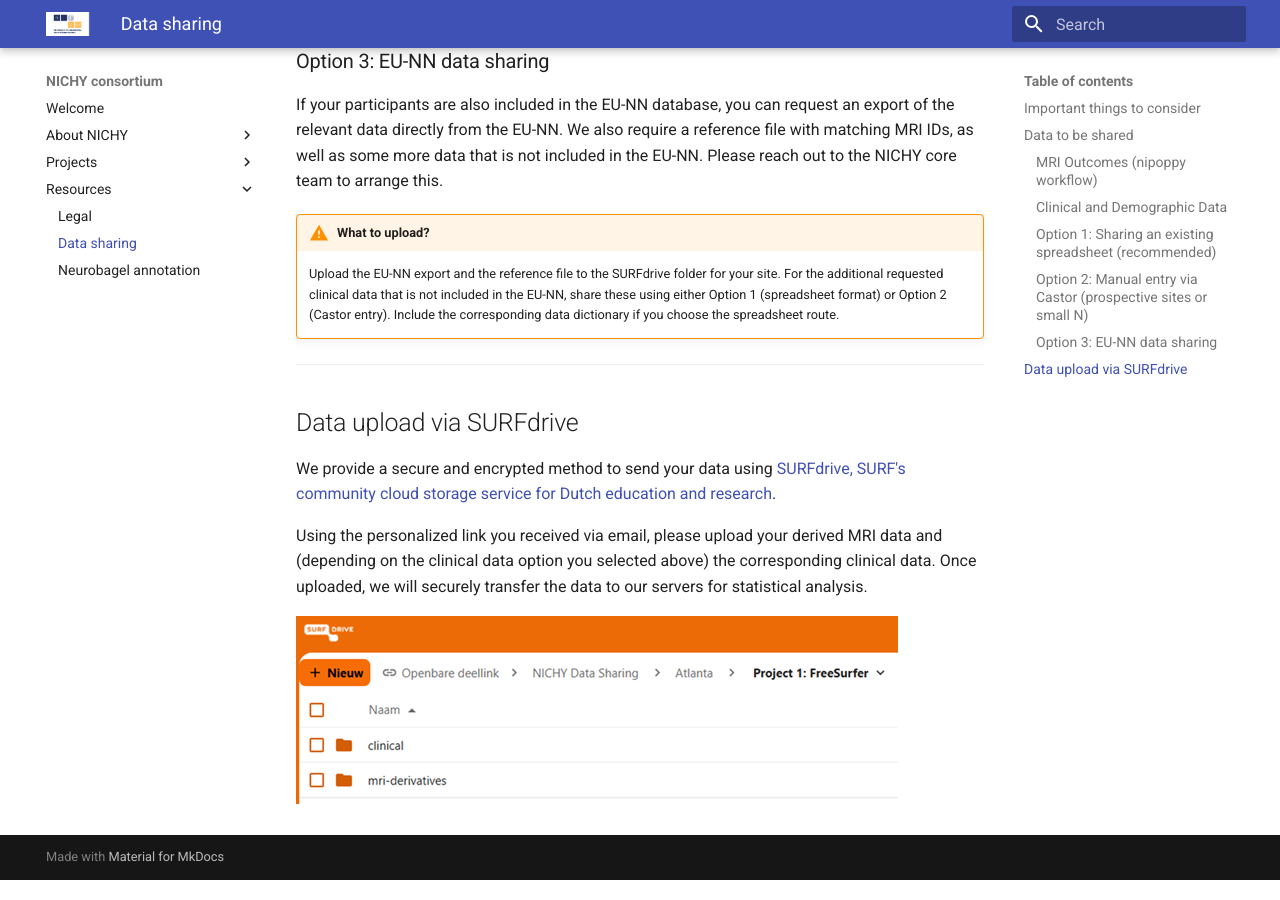
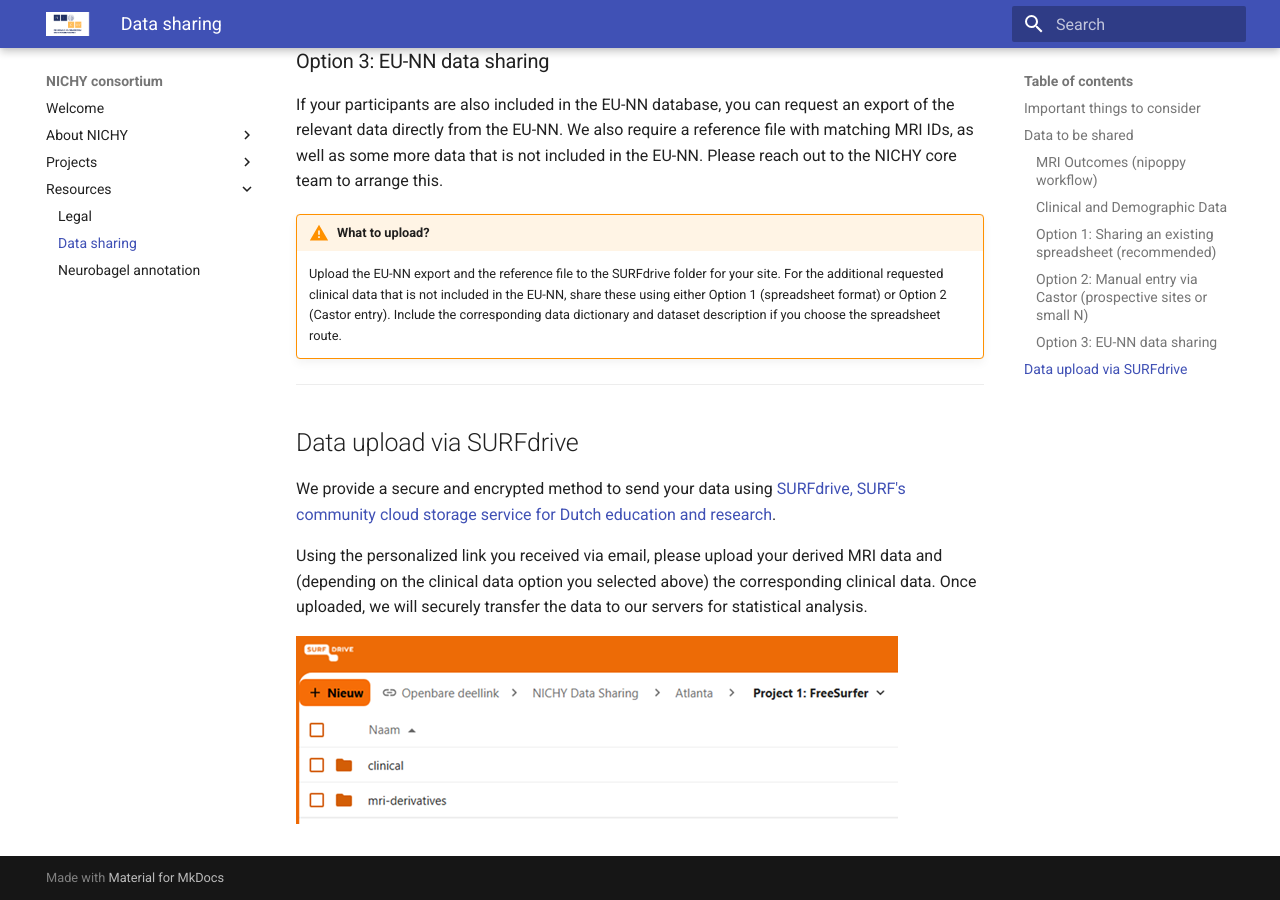
Before and after one commit to nichy-consortium/nichy, an MkDocs documentation site: the page built from docs/resources/how_to_guides/data_sharing.md, in a window 1280 px wide and 900 px high, scrolled down 3024 px. Built offline with MkDocs 1.6.1 and Material for MkDocs 9.7.7, drawn with Linux system fonts in a browser that asks for light colours; some of the changed text lies outside the part shown.

Commit message:
Update data_sharing.md

```diff
--- a/docs/resources/how_to_guides/data_sharing.md
+++ b/docs/resources/how_to_guides/data_sharing.md
@@ -56,7 +56,7 @@
 Then, follow the detailed instructions on our [Neurobagel data annotation page](./Neurobagel_data_annotation.md).
 
 !!! warning "What to upload?"
-    Upload both the clinical data spreadsheet and the data dictionary (NICHY_[YourSiteName]_clinicaldata_annotated.json) to the SURFdrive folder for your site.
+    Upload the clinical data spreadsheet, the data dictionary (..._annotated.json), and dataset description (..._dataset_description.json) to the SURFdrive folder for your site.
 
 ![Neurobagel-Annotation](../../assets/images/Neurobagel_annotation_screenshot.png)
 
@@ -78,7 +78,7 @@
 If your participants are also included in the EU-NN database, you can request an export of the relevant data directly from the EU-NN. We also require a reference file with matching MRI IDs, as well as some more data that is not included in the EU-NN. Please reach out to the NICHY core team to arrange this.
 
 !!! warning "What to upload?"
-    Upload the EU-NN export and the reference file to the SURFdrive folder for your site. For the additional requested clinical data that is not included in the EU-NN, share these using either Option 1 (spreadsheet format) or Option 2 (Castor entry). Include the corresponding data dictionary if you choose the spreadsheet route.
+    Upload the EU-NN export and the reference file to the SURFdrive folder for your site. For the additional requested clinical data that is not included in the EU-NN, share these using either Option 1 (spreadsheet format) or Option 2 (Castor entry). Include the corresponding data dictionary and dataset description if you choose the spreadsheet route.
 
 ---
 
```
